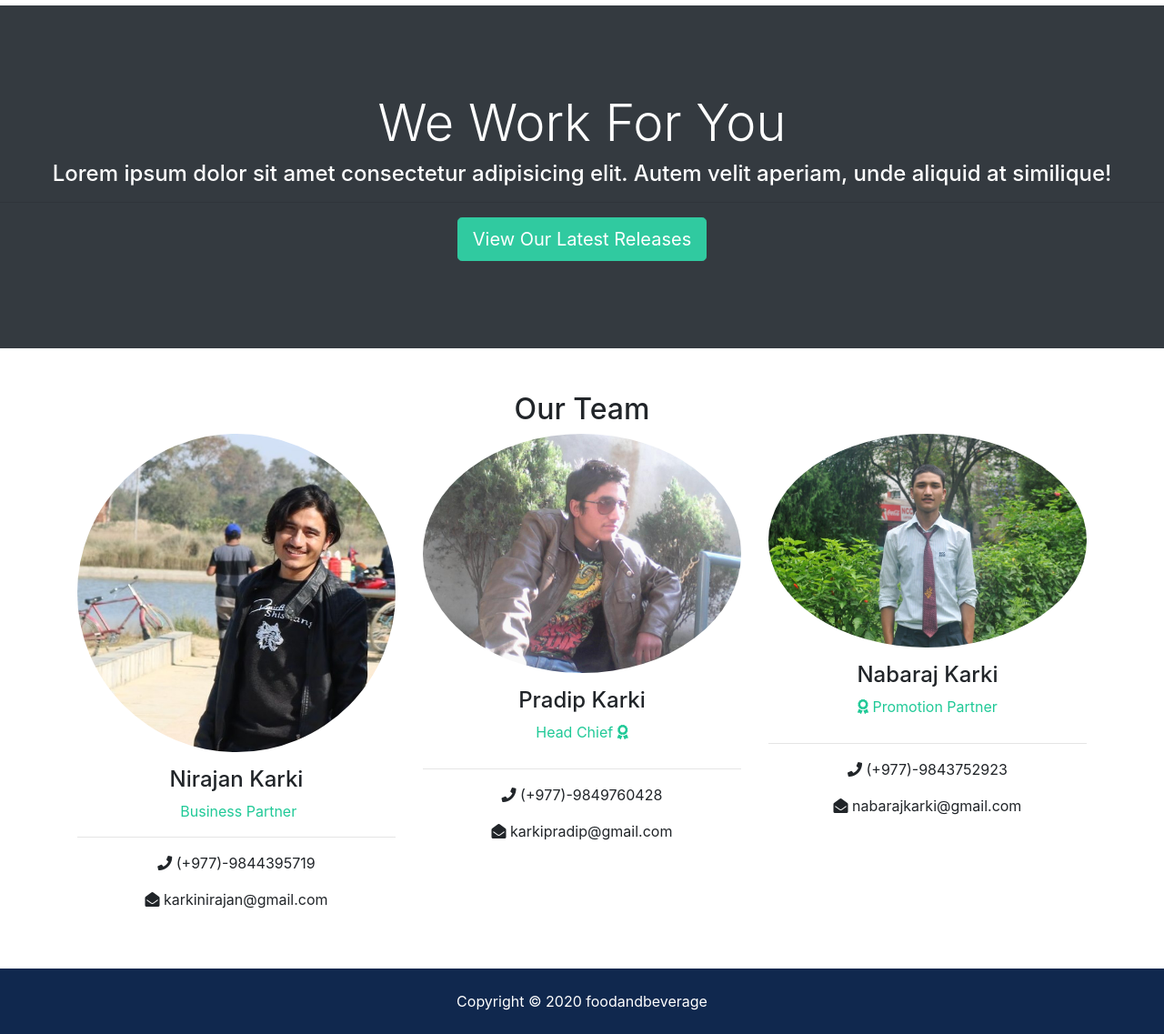
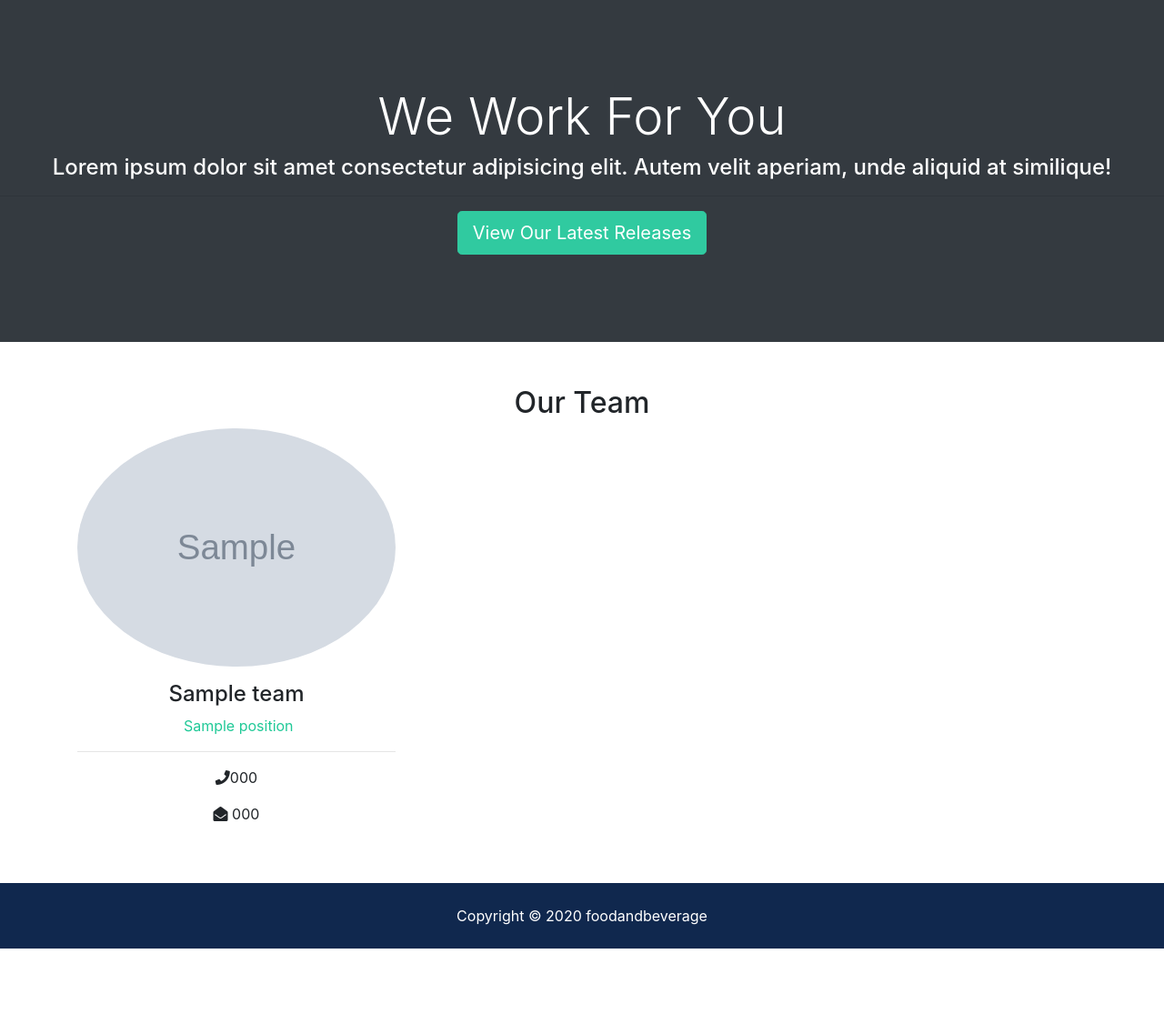
Before and after one commit to kneeraazon404/FoodandBeverage, a Django app: template templates/blog/about.html in a window 1280 px wide. Shown: the part 1773-2910 px from the top of the page at 91% size. After the commit the page ends 2816 px from the top, so only its background shows below. Run offline with Django 3.2, Linux system fonts and the light colour scheme; the template is opened without the code that fills it: most values are stand-ins (such as "Sample title", 1, 10 or a date in 2020); grey boxes marked "Sample" are stand-in pictures; some libraries are stand-ins or nearby versions.

Commit message:
team members added dynamically

```diff
--- a/blog/views.py
+++ b/blog/views.py
@@ -10,4 +10,6 @@ def index(request):
 
 
 def about(request):
-    return render(request, "blog/about.html")
+    teams = Team.objects.order_by("-hire_date")
+    context = {"teams": teams}
+    return render(request, "blog/about.html", context)
--- a/team/apps.py
+++ b/team/apps.py
@@ -2,4 +2,4 @@ from django.apps import AppConfig
 
 
 class TeamConfig(AppConfig):
-    name = 'team'
+    name = "team"
--- a/team/models.py
+++ b/team/models.py
@@ -5,10 +5,10 @@ from datetime import datetime
 class Team(models.Model):
     name = models.CharField(max_length=200)
     photo = models.ImageField(upload_to="photos/%y/%m/%d/")
-    description = models.TextField(blank=True)
+    position = models.CharField(max_length=20)
     phone = models.CharField(max_length=20, blank=True)
     email = models.EmailField(max_length=100)
-    post_date = models.DateTimeField(default=datetime.now, blank=True)
+    hire_date = models.DateTimeField(default=datetime.now, blank=True)
 
     def __str__(self):
         return self.name
--- a/templates/blog/about.html
+++ b/templates/blog/about.html
@@ -44,7 +44,7 @@
           Lorem ipsum dolor sit, amet consectetur adipisicing elit. Sunt,
           pariatur!
         </p>
-        <img src="static/img/kkk.jpg" alt="" />
+        <img src="static/img/first.jpg" alt="" />
         <p class="mt-4">
           Lorem ipsum dolor sit amet consectetur adipisicing elit. Perspiciatis
           esse officia repudiandae ad saepe ex, amet neque quod accusamus rem
@@ -99,37 +99,26 @@
   <div class="container">
     <h2 class="text-center">Our Team</h2>
     <div class="row text-center">
+      {% if teams %}
+      {%for Team in teams%}
       <div class="col-md-4">
-        <img src="static/img/nirajan.jpg" alt="" class="rounded-circle mb-3" />
-        <h4>Nirajan Karki</h4>
+
+        <img src="{{Team.photo.url}}" alt="" class="rounded-circle mb-3" />
+        <h4>{{Team.name}}</h4>
         <p class="text-success">
-          <i class="fas fa-chief text-success mb-3"></i> Business Partner
+          <i class="fas fa-chief text-success mb-3"></i> {{Team.position}}
         </p>
         <hr />
-        <p><i class="fas fa-phone"></i> (+977)-9844395719</p>
-        <p><i class="fas fa-envelope-open"></i> karkinirajan@gmail.com</p>
+        <p><i class="fas fa-phone"></i>{{Team.phone}}</p>
+        <p><i class="fas fa-envelope-open"></i> {{Team.phone}}</p>
       </div>
+      {% endfor %}
+      {% else %}
+      <div class="col-md-12">
+        <p>No team members avilable</p>
+      </div>
+      {% endif %}
 
-      <div class="col-md-4">
-        <img src="static/img/pradip.jpg" alt="" class="rounded-circle mb-3" />
-        <h4>Pradip Karki</h4>
-        <p class="text-success"> Head Chief
-          <i class="fas fa-award text-success mb-3"></i>
-        </p>
-        <hr />
-        <p><i class="fas fa-phone"></i> (+977)-9849760428</p>
-        <p><i class="fas fa-envelope-open"></i> karkipradip@gmail.com</p>
-      </div>
-
-      <div class="col-md-4">
-        <img src="static/img/nabaraj.jpg" alt="" class="rounded-circle mb-3" />
-        <h4>Nabaraj Karki</h4>
-        <p class="text-success">
-          <i class="fas fa-award text-success mb-3"></i> Promotion Partner
-          <hr />
-          <p><i class="fas fa-phone"></i> (+977)-9843752923</p>
-          <p><i class="fas fa-envelope-open"></i> nabarajkarki@gmail.com</p>
-      </div>
     </div>
   </div>
 </section>
```
Also changed, not shown: media/photos/20/01/17/ENCaM3IUcAE_xY5.jpeg (added), media/photos/20/01/17/ENCaM3IUcAE_xY5_ntIUmbV.jpeg (added), media/photos/20/01/17/nirajan.jpg (added), media/photos/20/01/17/pradip.jpg (added), static/img/fifth.jpg (added), static/img/first.jpg, team/migrations/0002_auto_20200117_1153.py (added).
